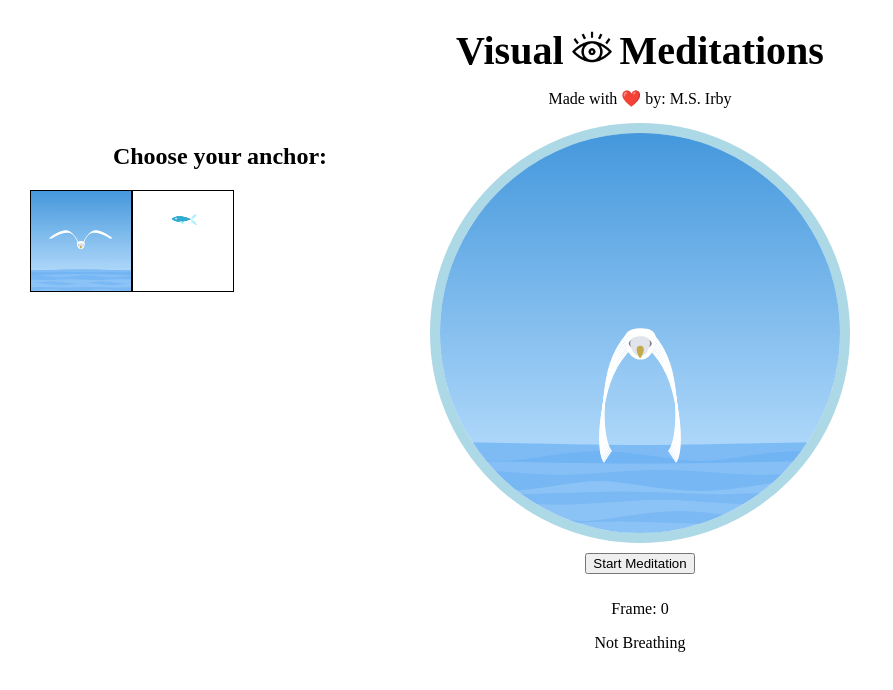
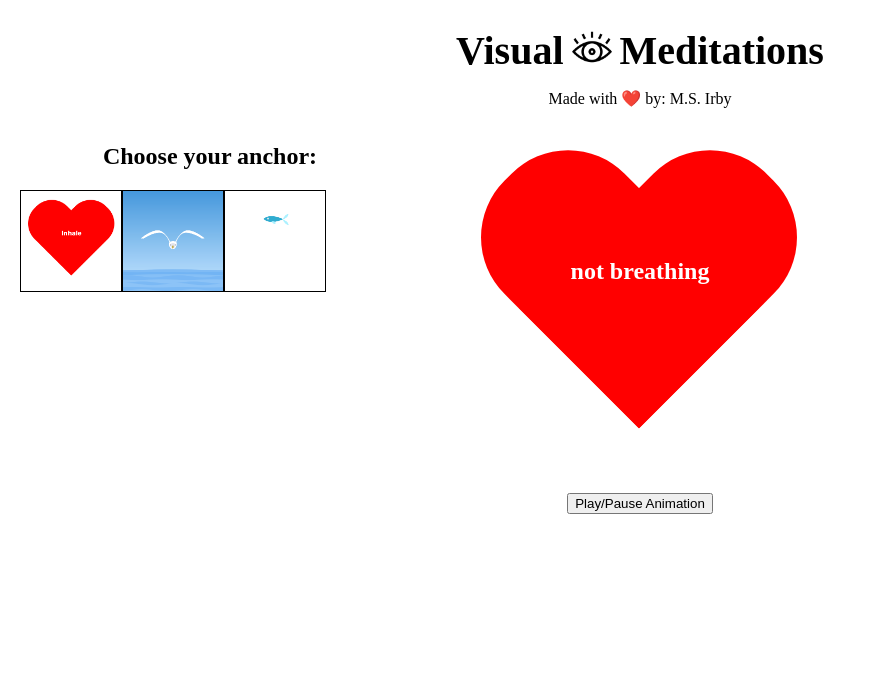
Before and after one commit to msi-ism/visual-meditation-app, a React (Create React App) app: page / in a window 1280 px wide. Shown: the top 690 px of the page, without its empty margins (0-893 px from the left). Built offline with nearby package versions, Linux system fonts and the light colour scheme.

Commit message:
started added animation choice functionality

```diff
--- a/src/App.js
+++ b/src/App.js
@@ -7,11 +7,13 @@ import Fish from './visual_components/Fish'
 import eye from './images/eye.png'
 import BreathText from './visual_components/BreathText';
 import VisualChooser from './VisualChooser';
+import { useState } from 'react';
 
 
-
+let animations = [<HeartShape />, <Seagull name='seagull'/>, <Fish />]
 
 function App() {
+  const [animation, setAnimation] = useState(animations[0])
   return (
     <div className="App">
       <div className='page-title'>
@@ -19,14 +21,12 @@ function App() {
       <p className='sub-title'>Made with ❤️ by: M.S. Irby</p>
       </div>
       <div className='choice-container'>
-      <VisualChooser />
+      <VisualChooser animations={animations} setAnimation={setAnimation}/>
       </div>
       <div className='animation-container'>
         {/* <HeartShape /> */}
-        <Seagull />
-
-        {/* <Fish /> */}
-        {/* <BreathText /> */}
+        {/* <Seagull /> */}
+        {animation}
         {/* <AudioVisualizer /> */}
       </div>
     </div>
--- a/src/VisualChooser.js
+++ b/src/VisualChooser.js
@@ -1,19 +1,24 @@
 import React from 'react';
 import seagullPic from './images/seagull.png'
 import fishPic from './images/fish.png'
+import heartPic from './images/heartshape.png'
 import './VisualChooser.css'
 
-const VisualChooser = () => {
+const VisualChooser = ({setAnimation, animations}) => {
+
+    const handleClick = (evt) => {
+        setAnimation(animations[evt.target.id])
+        console.log(evt.target.id)
+    }
+
     return (
         <div>
             <h2>Choose your anchor:</h2>
             <div className='choice-holder'>
-                <div className='choice'><img className='choice-img' src={seagullPic}></img></div>
-                <div className='choice'><img className='choice-img' src={fishPic}></img></div>
-                {/* <div className='choice'><img className='choice-img' src={}></img></div>
-                <div className='choice'><img className='choice-img' src={}></img></div>
-                <div className='choice'><img className='choice-img' src={}></img></div>
-                <div className='choice'><img className='choice-img' src={}></img></div> */}
+                <div onClick={handleClick} className='choice'><img id='0' className='choice-img' src={heartPic}></img></div>
+                <div onClick={handleClick}  className='choice'><img id='1' className='choice-img' src={seagullPic}></img></div>
+                <div onClick={handleClick} className='choice'><img id='2' className='choice-img' src={fishPic}></img></div>
+
             </div>
 
         </div>
--- a/src/visual_components/Fish.js
+++ b/src/visual_components/Fish.js
@@ -71,7 +71,7 @@ const Fish = () => {
             </Player>
             {/* <BreathText startAnimation={startAnimation} /> */}
             <button onClick={startAnimation}>Start Meditation</button>
-            <p>{frames}</p>
+            <p>Frame: {frames}</p>
             {breath}
 
 
```
Also changed, not shown: src/images/heartshape.png (added).
